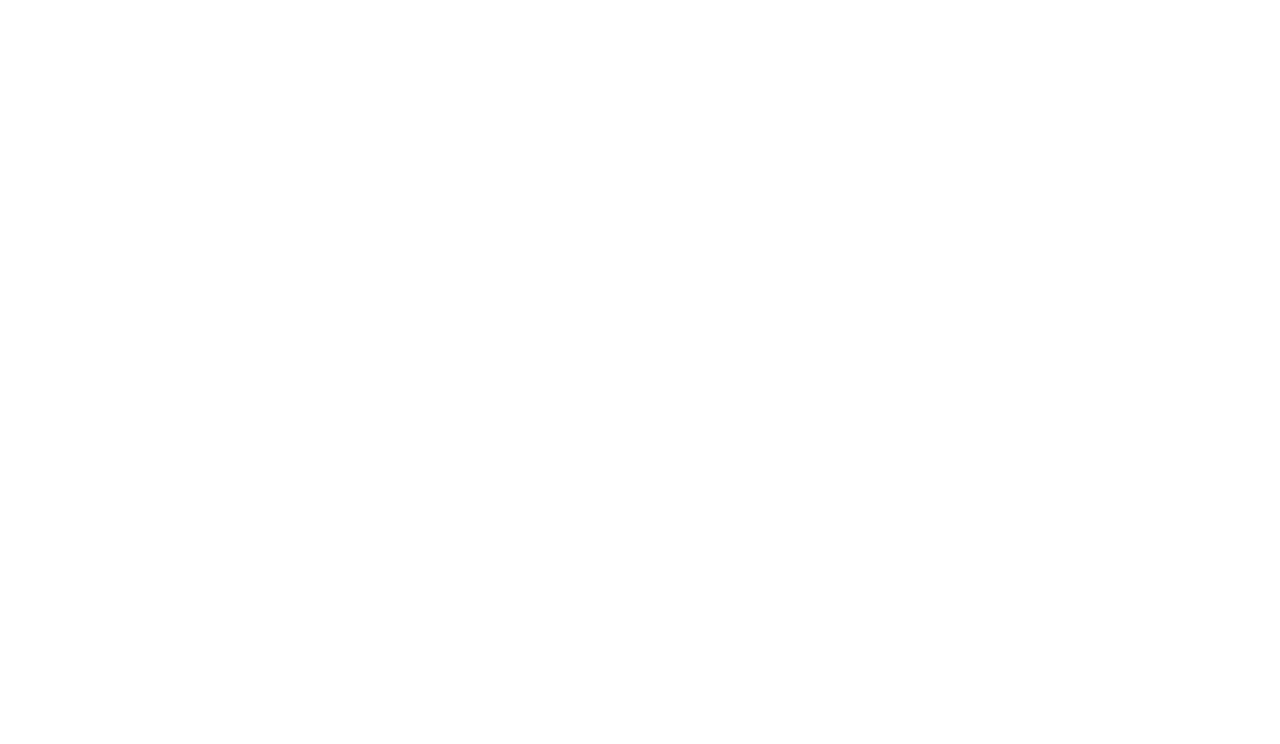
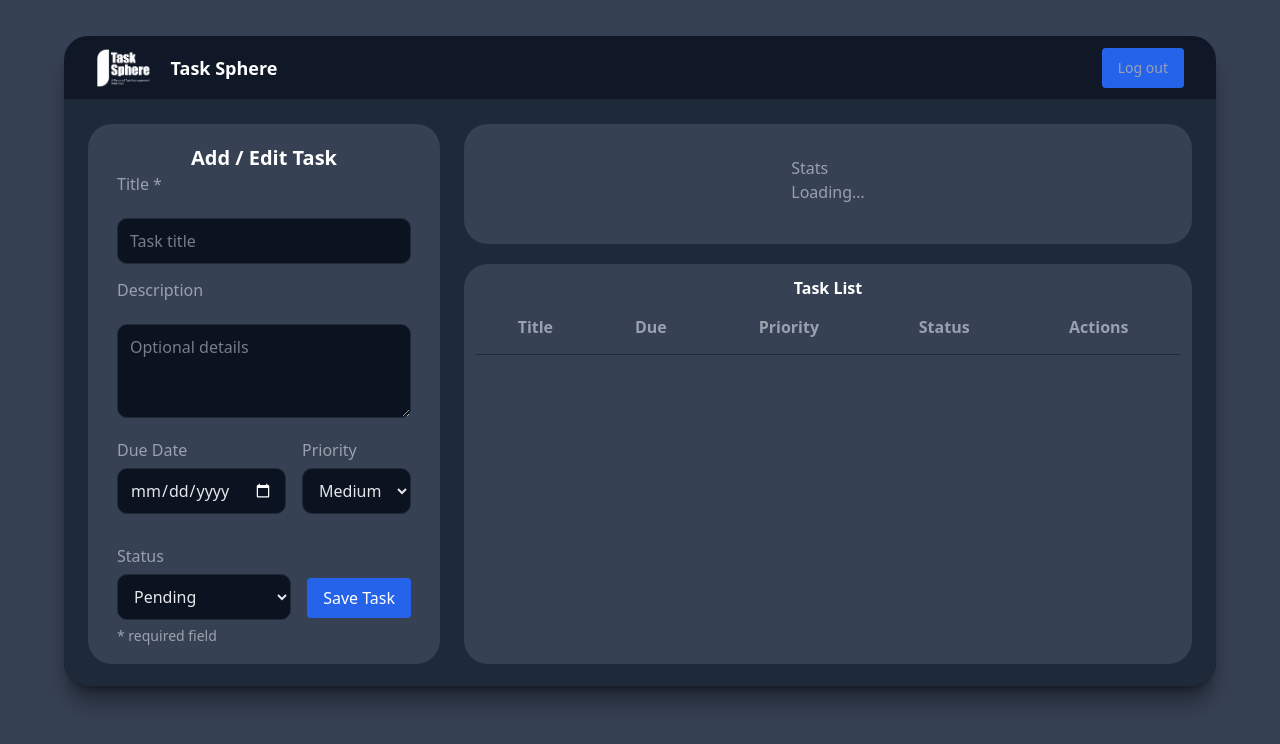
Before and after one commit to SoumikQ/TaskSphere, a plain HTML site: page views/dashboard.html in a window 1280 px wide. Drawn offline with nearby package versions, Linux system fonts and the light colour scheme.

Commit message:
Complete Frontend Code.(login, registration & dashboard)

```diff
--- /dev/null
+++ b/public/css/dashboard.css
@@ -0,0 +1,69 @@
+.wid{
+    width: 90%;
+    height: 650px;
+}
+:root {
+    --bg: #0b0f19;
+    --panel: #111827;
+    --text: #e5e7eb;
+    --muted: #9ca3af;
+    --primary: #2563eb;
+    --success: #16a34a;
+    --danger: #dc2626;
+  }
+
+  .container {
+    width: min(960px, 95vw);
+    background: var(--panel);
+    padding: 24px;
+    border-radius: 16px;
+    box-shadow: 0 10px 40px rgba(0,0,0,.35);
+  }
+
+  h1, h2 { margin-top: 0; }
+
+  input, select, textarea {
+    width: 100%;
+    padding: 10px 12px;
+    margin: 6px 0 14px;
+    border: 1px solid #1f2937;
+    border-radius: 10px;
+    background: #0b1220;
+    color: var(--text);
+  }
+
+  button {
+    cursor: pointer;
+    border: none;
+    background: var(--primary);
+    transition: transform .05s ease, opacity .15s ease;
+  }
+  button:hover { opacity: .95; }
+  button:active { transform: translateY(1px); }
+
+  @media (max-width: 720px) { .row { grid-template-columns: 1fr; } }
+
+  .table {
+    width: 100%;
+    border-collapse: collapse;
+  }
+  .table th, .table td {
+    padding: 15px;
+    border-bottom: 1px solid #1f2937;
+    text-align: center;
+    vertical-align: top;
+
+  }
+  .badge { padding: 2px 8px; border-radius: 999px; font-size: 12px; }
+  .badge.pending { background: #1f2937; color: #e5e7eb; }
+  .badge.completed { background: #065f46; color: #d1fae5; }
+
+  .actions { display: flex; gap: 8px; }
+  .actions button { padding: 6px 10px; border-radius: 8px; }
+  .actions .danger { background: var(--danger); }
+  .actions .success { background: var(--success); }
+  .header { display: flex; justify-content: space-between; align-items: center; gap: 16px; }
+  .header .right { display: flex; gap: 8px; }
+  input[type="date"] { color-scheme: dark; }
+  .notice { color: var(--muted); font-size: 14px; margin-top: -8px; }
+  footer { margin-top: 10px; font-size: 12px; color: var(--muted); text-align: center; }
--- a/views/dashboard.html
+++ b/views/dashboard.html
@@ -0,0 +1,112 @@
+<!DOCTYPE html>
+<html lang="en">
+
+<head>
+    <meta charset="UTF-8">
+    <meta name="viewport" content="width=device-width, initial-scale=1.0">
+    <script src="https://cdn.jsdelivr.net/npm/@tailwindcss/browser@4"></script>
+    <title>Dashboard</title>
+    <link rel="stylesheet" href="/public/css/dashboard.css">
+</head>
+
+<body class="flex justify-center items-center bg-gray-700">
+    <div class="flex w-screen mt-9 h-screen text-gray-400 bg-gray-900 wid rounded-3xl shadow-xl/40">
+
+        <!-- Component Start -->
+
+        <div class="flex flex-col flex-grow">
+            <div class="flex items-center flex-shrink-0 h-16 px-8 border-b border-gray-800">
+                <img src="/views/images/logo.png" class="h-10" alt="">
+                <h1 class="text-lg font-bold ml-5 text-white">Task Sphere</h1>
+                <button
+                    class="flex items-center justify-center h-10 px-4 ml-auto text-sm font-medium rounded hover:bg-gray-800">
+                    Log out
+                </button>
+            </div>
+
+            <div class="flex-grow p-6 overflow-auto bg-gray-800 rounded-br-3xl rounded-bl-3xl">
+                <div class="grid grid-cols-3 gap-6 h-full">
+                    <div class="col-span-1 bg-gray-700 rounded-3xl flex justify-center">
+
+                        <div class="mt-5">
+                            <h2 class="text-xl text-center text-white"><b>Add / Edit Task</b></h2>
+                            <form id="task-form" class="space-y-4">
+                                <input type="hidden" id="taskId">
+                                <label class="block">Title *</label>
+                                <input id="title" required placeholder="Task title" class="w-full border rounded p-2">
+
+                                <label class="block">Description</label>
+                                <textarea id="description" rows="3" placeholder="Optional details"
+                                    class="w-full border rounded p-2"></textarea>
+
+                                <!-- Date + Priority (same row) -->
+                                <div class="flex gap-4">
+                                    <div class="flex-1">
+                                        <label class="block">Due Date</label>
+                                        <input type="date" id="dueDate" class="w-full border rounded p-2">
+                                    </div>
+                                    <div class="flex-1">
+                                        <label class="block">Priority</label>
+                                        <select id="priority" class="w-full border rounded p-2">
+                                            <option>Low</option>
+                                            <option selected>Medium</option>
+                                            <option>High</option>
+                                        </select>
+                                    </div>
+                                </div>
+                                <div class="flex gap-4 items-end">
+                                    <div class="flex-1">
+                                        <label class="block">Status</label>
+                                        <select id="status" class="w-full border rounded p-2">
+                                            <option selected>Pending</option>
+                                            <option>Completed</option>
+                                        </select>
+                                    </div>
+                                    <div class="mb-4">
+                                        <button type="submit" id="saveBtn"
+                                            class="bg-blue-600 text-white px-4 py-2 rounded">
+                                            Save Task
+                                        </button>
+                                    </div>
+                                </div>
+                            </form>
+                            <p class="notice text-sm text-gray-500 mt-2">* required field</p>
+                        </div>
+                    </div>
+
+                    <div class="col-span-2 rounded-3xl justify-center">
+                        <div class="h-30 bg-gray-700 rounded-3xl flex justify-center">
+                            <div class="mt-8">
+                                <h2>Stats</h2>
+                                <div id="stats">Loading…</div>
+                            </div>
+                        </div>
+                        <div class="h-100 mt-5 bg-gray-700 rounded-3xl p-3">
+
+                            <h1 class="text-center text-white"><b>Task List</b></h1>
+                            <table class="table" id="tasks-table">
+                                <thead>
+                                    <tr>
+                                        <th>Title</th>
+                                        <th>Due</th>
+                                        <th>Priority</th>
+                                        <th>Status</th>
+                                        <th>Actions</th>
+                                    </tr>
+                                </thead>
+                                <tbody id="tasks-body"></tbody>
+                            </table>
+
+                        </div>
+                    </div>
+                </div>
+            </div>
+        </div>
+        <!-- Component End  -->
+
+    </div>
+
+<script src="/public/js/dashboard.js"></script>
+</body>
+
+</html>
```
Also changed, not shown: views/login.html (+8 -7 lines), views/register.html (+7 -6 lines).
